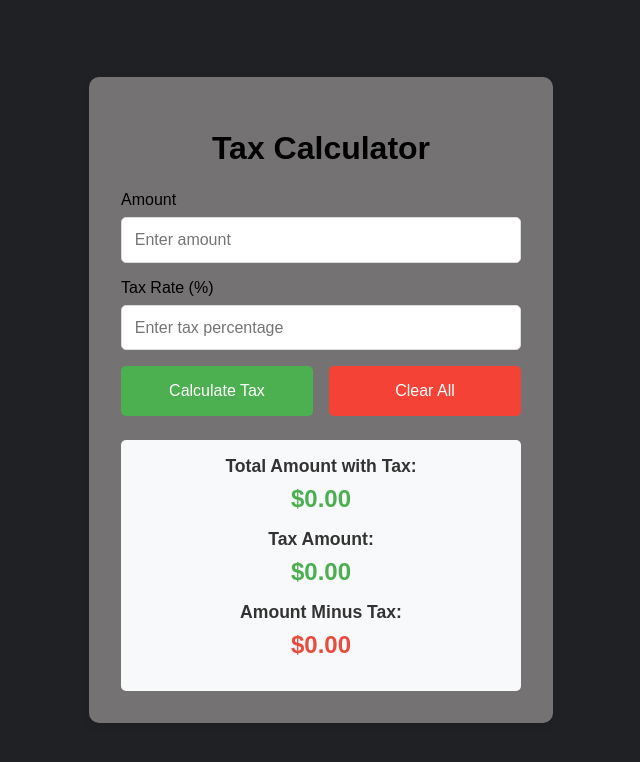
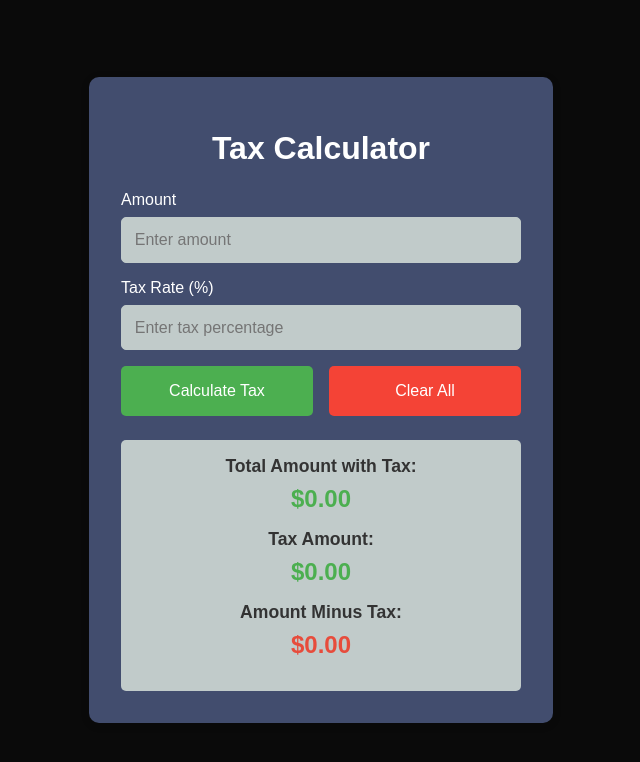
Before and after one commit to ThayerY/Tax_Calculator, a plain HTML site: page index.html in a window 1280 px wide. Shown: the whole page, without its empty margins (319-959 px from the left). Drawn offline with Linux system fonts and the light colour scheme.

Commit message:
added color

```diff
--- a/styles.css
+++ b/styles.css
@@ -6,12 +6,12 @@ body {
   align-items: center;
   min-height: 100vh;
   margin: 0;
-  background-color: #202124;
+  background-color: #0a0a0a;
 }
 
 /* Main calculator container styles */
 .calculator {
-  background-color: #918f8fbe;
+  background-color: #424d6e;
   padding: 2rem;
   border-radius: 10px;
   box-shadow: 0 2px 10px rgba(0, 0, 0, 0.1);
@@ -21,7 +21,7 @@ body {
 
 /* Header styles */
 h1 {
-  color: black;
+  color: white;
   text-align: center;
   margin-bottom: 1.5rem;
 }
@@ -35,7 +35,7 @@ h1 {
 label {
   display: block;
   margin-bottom: 0.5rem;
-  color: #000;
+  color: white;
   font: bold;
 }
 
@@ -43,10 +43,20 @@ label {
 input {
   width: 100%;
   padding: 0.8rem;
-  border: 1px solid #ddd;
+  border: 1px solid #c1cbca;
   border-radius: 5px;
   box-sizing: border-box;
   font-size: 1rem;
+}
+
+/* Input field background color */
+#amount {
+  background-color: #c1cbca;
+}
+
+/* Input field background color */
+#taxRate {
+  background-color: #c1cbca;
 }
 
 /* Button group container */
@@ -91,7 +101,8 @@ button {
 .result {
   margin-top: 1.5rem;
   padding: 1rem;
-  background-color: #f8f9fa;
+  /* background-color: #f8f9fa; */
+  background-color: #c1cbca;
   border-radius: 5px;
   text-align: center;
 }
```
